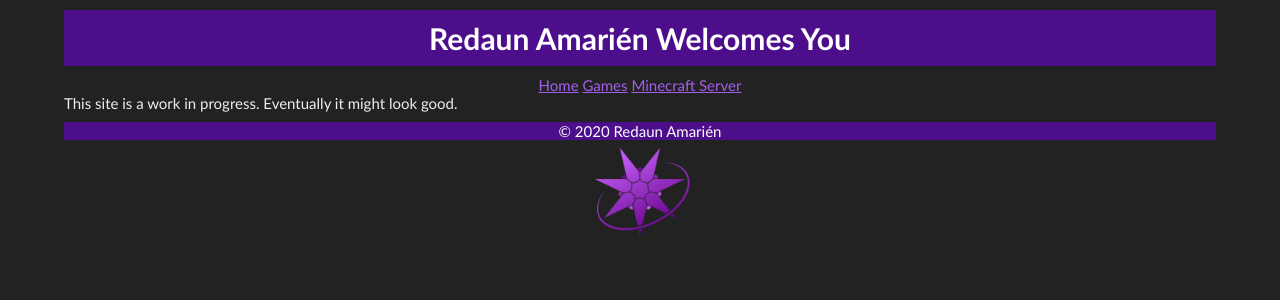
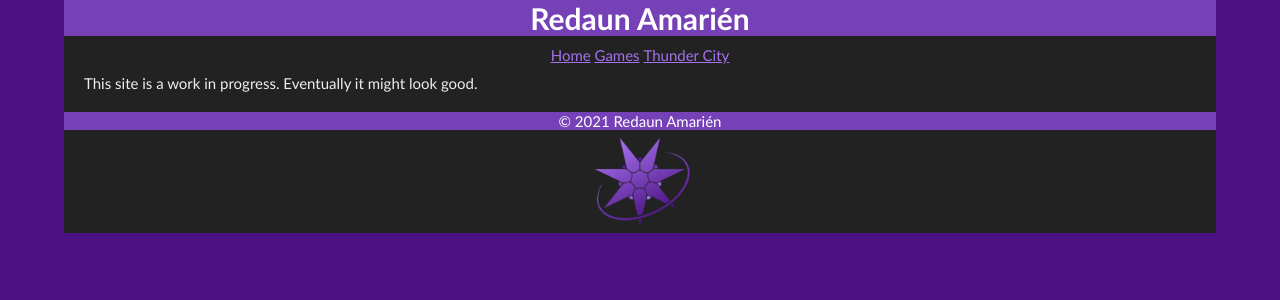
Before and after one commit to RedaunAmarien/RedaunAmarien.github.io, a PHP site: page / in a window 1280 px wide. Shown: the top 300 px of the page. Run offline with PHP 8.4, Linux system fonts and the light colour scheme.

Commit message:
2021-04-01 Overall Update
CSS styles and content updates.

```diff
--- a/index.html
+++ b/index.html
@@ -6,31 +6,33 @@
 		<link rel="stylesheet" type="text/css" href="style.css">
 	</head>
 	<body>
+		<div class = "content">
 			<header class="banner">
-			<h1>Redaun Amarién Welcomes You</h1>
-			<?php
+				<h1>Redaun Amarién</h1>
+				<!-- <?php
 				echo "Testing php.";
-			?>
+				?> -->
 			</header>
 
 			<nav>
 				<ul>
 					<li><a href="index.html">Home</a></li>
 					<li><a href="games.html">Games</a></li>
-				<li><a href="music.html"></a></li>
-				<li><a href="art.html"></a></li>
-				<li><a href="conlangs.html"></a></li>
-				<li><a href="minecraft.html">Minecraft Server</a></li>
+					<!-- <li><a href="music.html"></a>[Music]</li> -->
+					<!-- <li><a href="art.html"></a>[Art]</li> -->
+					<!-- <li><a href="conlangs.html">[Conlangs]</a></li> -->
+					<li><a href="minecraft.html">Thunder City</a></li>
 				</ul>
 			</nav>
 
-		<main>
+			<div class=main>
 				<p>This site is a work in progress. Eventually it might look good.</p>
-		</main>
+			</div>
 
 			<footer>
-			<article>&copy; 2020 Redaun Amarién</article>
+				<article>&copy; 2021 Redaun Amarién</article>
 				<p><img src="favicon.ico" width="100"></p>
 			</footer>
+		</div>
 	</body>
 </html>
--- a/style.css
+++ b/style.css
@@ -10,11 +10,14 @@ html, body, h1, h2, h3, ul, li, a, p, article, aside, header, footer, main, nav,
 }
 
 .banner {
-	background-color: #4c0e8a;
+	background-color: #7641b7;
 	color: white;
-	padding: 10px 20px;
-	margin-top: 10px;
+	/*margin-top: 10px;*/
 	margin-bottom: 10px;
+}
+
+.content {
+	background-color: #222222;
 }
 
 h1 {
@@ -25,10 +28,15 @@ body {
 	width: 90%;
 	margin-left: auto;
 	margin-right: auto;
-	background-color: #222222;
+	background-color: #4c1284;
 	color: #eeeeee;
 	font-family: Calibri, sans-serif;
 	font-size: 15px;
+}
+
+.main {
+	background-color: #222222;
+	padding: 10px 20px;
 }
 
 li {
@@ -36,10 +44,10 @@ li {
 }
 
 a {
-	color: #a65fed;
+	color: #a571ed;
 }
 
- nav {
+nav {
 	text-align: center;
 }
 
@@ -55,7 +63,7 @@ footer {
 }
 
 footer article {
-	background-color: #4c0e8a;
+	background-color: #7641b7;
 	margin: 0;
 	padding: 0;
 	/* float: center; */
```
Also changed, not shown: games.html (+11 -8 lines), minecraft.html (+9 -6 lines), nbproject/project.xml (added, +9 -0 lines), favicon.ico, 3 other files. Lines whose indentation alone changed are shown as unchanged.
